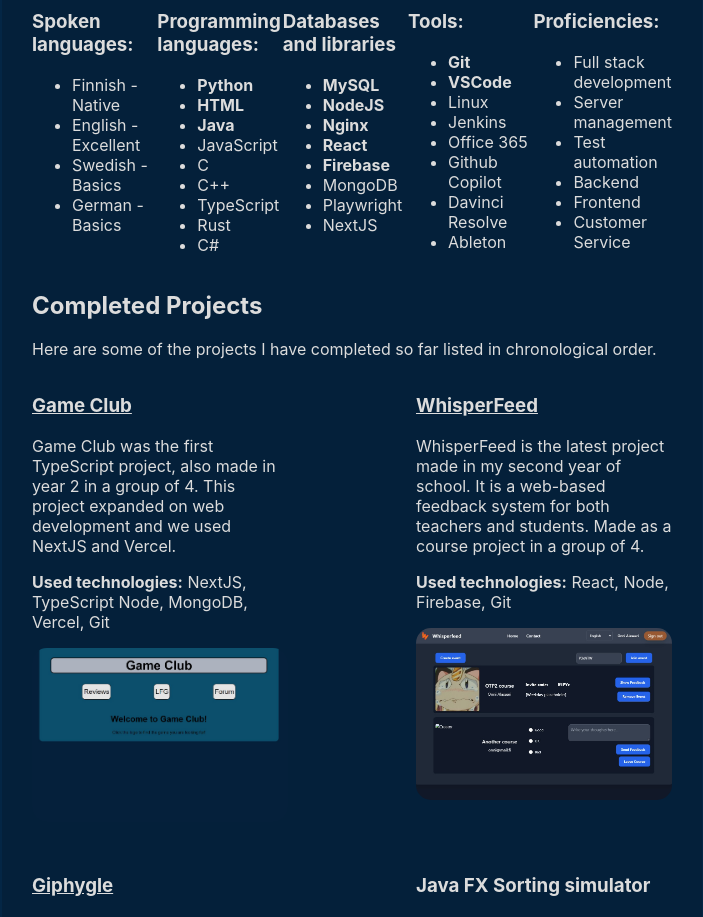
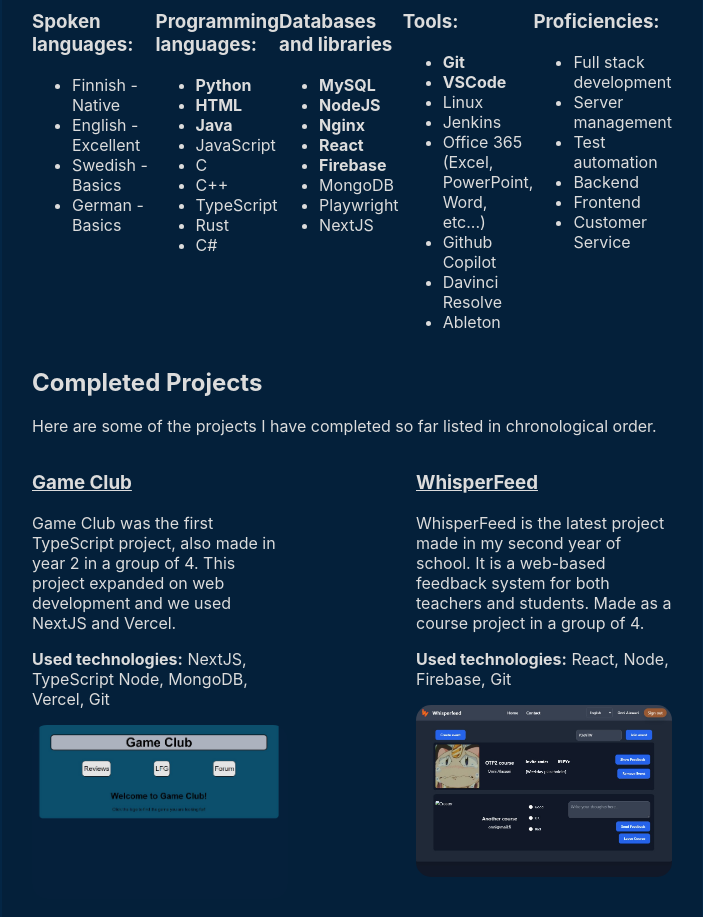
Before and after one commit to Higic/portfolio, a React (Create React App) app in the folder portfolio/: page / in a window 1280 px wide. Shown: the part 1200-2117 px from the top of the page, without its empty margins (288-991 px from the left). Built offline with nearby package versions, Linux system fonts and the light colour scheme.

Commit message:
changes to employment

```diff
--- a/portfolio/src/components/Skills.jsx
+++ b/portfolio/src/components/Skills.jsx
@@ -52,7 +52,7 @@
                         <li><b>VSCode</b></li>
                         <li>Linux</li>
                         <li>Jenkins</li>
-                        <li>Office 365</li>
+                        <li>Office 365 (Excel, PowerPoint, Word, etc...)</li>
                         <li>Github Copilot</li>
                         <li>Davinci Resolve</li>
                         <li>Ableton</li>
```
